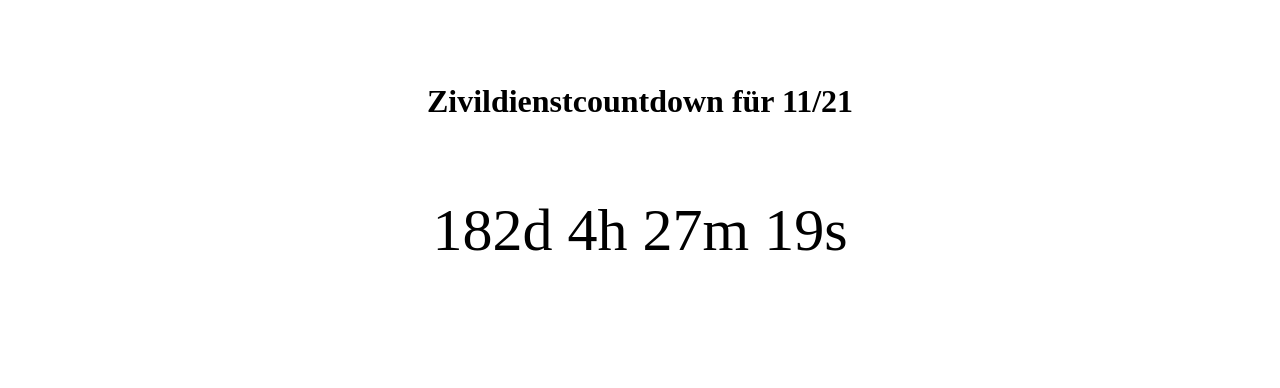
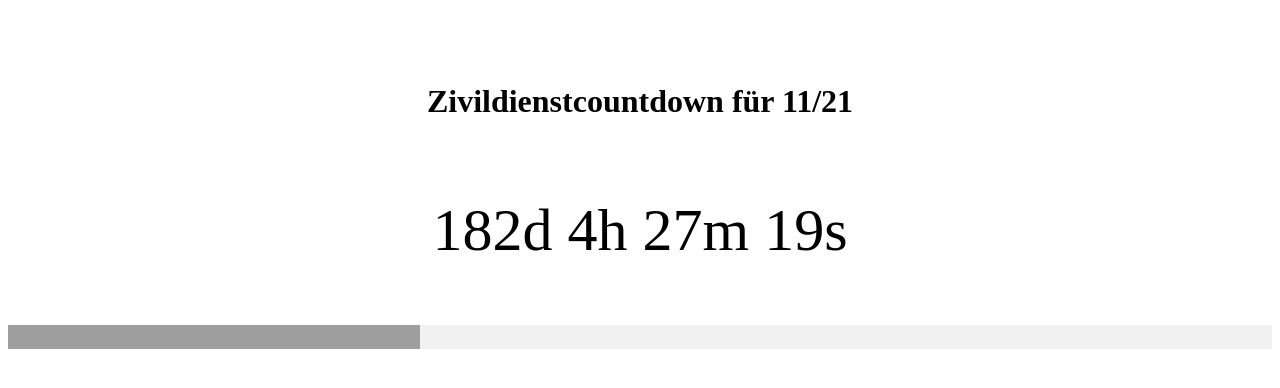
Before and after one commit to AnotherAero/AnotherAero, a plain HTML site: page zdcountdown.html in a window 1280 px wide. Drawn offline with Linux system fonts and the light colour scheme.

Commit message:
Update zdcountdown.html

```diff
--- a/zdcountdown.html
+++ b/zdcountdown.html
@@ -3,13 +3,23 @@
 <head>
 <meta name="viewport" content="width=device-width, initial-scale=1">
   <style>
+
   p {
       text-align: center;
       font-size: 60px;
       margin-top: 0px;
   }
+  .outB{
+      color:#000!important;background-color:#f1f1f1!important
+  }
+  .inB{
+      color:#000!important;background-color:#9e9e9e!important;
+      height:24px;
+      width:0%;
+  }
   </style>
 </head>
+
 <body>
 
 <br>
@@ -21,30 +31,34 @@ p {
 <br>
 
 <p id="demo"></p>
+<div class="outB">
+  <div id ="inB" class="inB"</div>
+</div>
 
 <script>
 // Set the date we're counting down to
 var countDownDate = new Date("Juli 29, 2022 15:25:00").getTime();
-
 // Update the count down every 1 second
 var x = setInterval(function() {
-
   // Get today's date and time
   var now = new Date().getTime();
-
   // Find the distance between now and the count down date
   var distance = countDownDate - now;
-
   // Time calculations for days, hours, minutes and seconds
   var days = Math.floor(distance / (1000 * 60 * 60 * 24));
   var hours = Math.floor((distance % (1000 * 60 * 60 * 24)) / (1000 * 60 * 60));
   var minutes = Math.floor((distance % (1000 * 60 * 60)) / (1000 * 60));
   var seconds = Math.floor((distance % (1000 * 60)) / 1000);
 
+  var maxDays = 270;
+  var perc = ((270-days)/maxDays) * 100;
+  var percent = perc + "%";
+
+  document.getElementById("inB").style.width = percent;
+
   // Output the result in an element with id="demo"
   document.getElementById("demo").innerHTML = days + "d " + hours + "h "
   + minutes + "m " + seconds + "s ";
-
   // If the count down is over, write some text
   if (distance < 0) {
     clearInterval(x);
```
Lines whose indentation alone changed are shown as unchanged.
